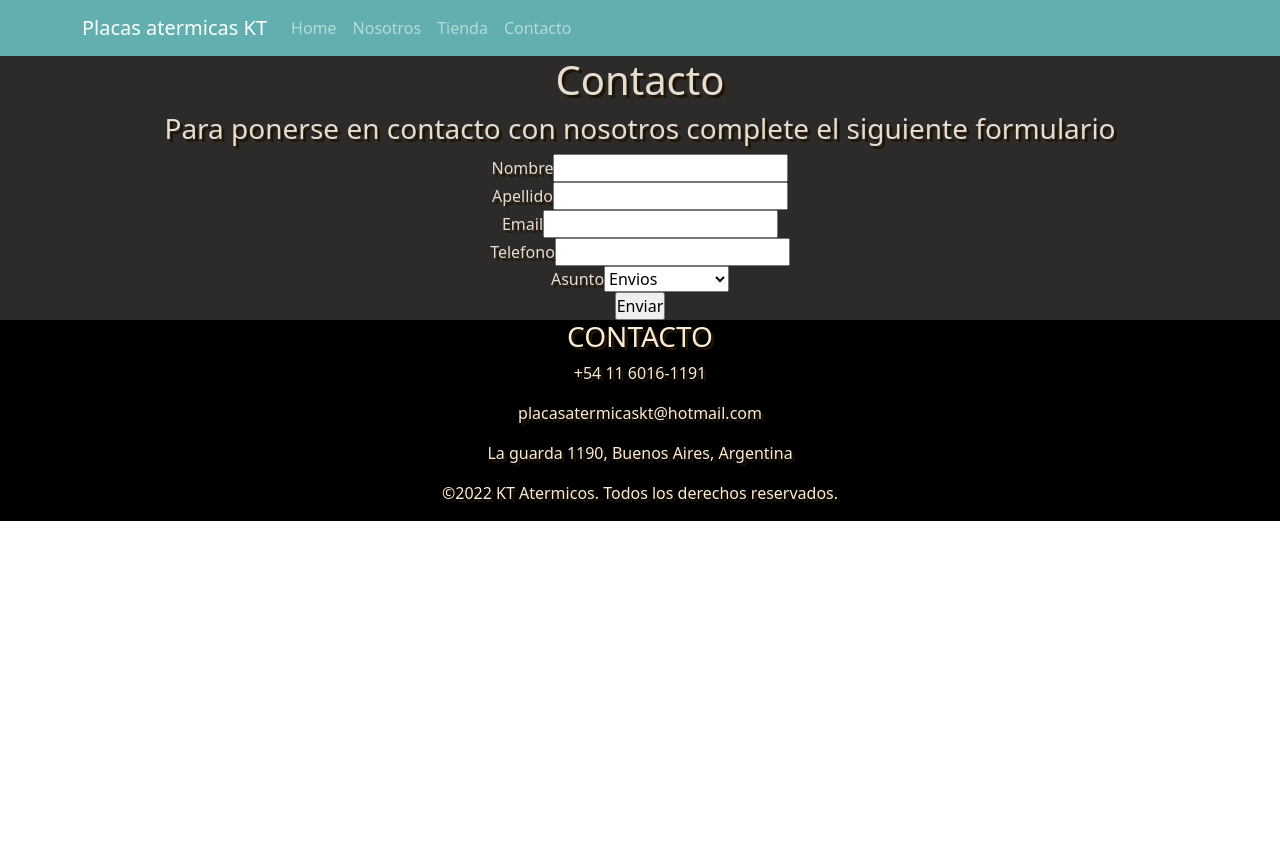
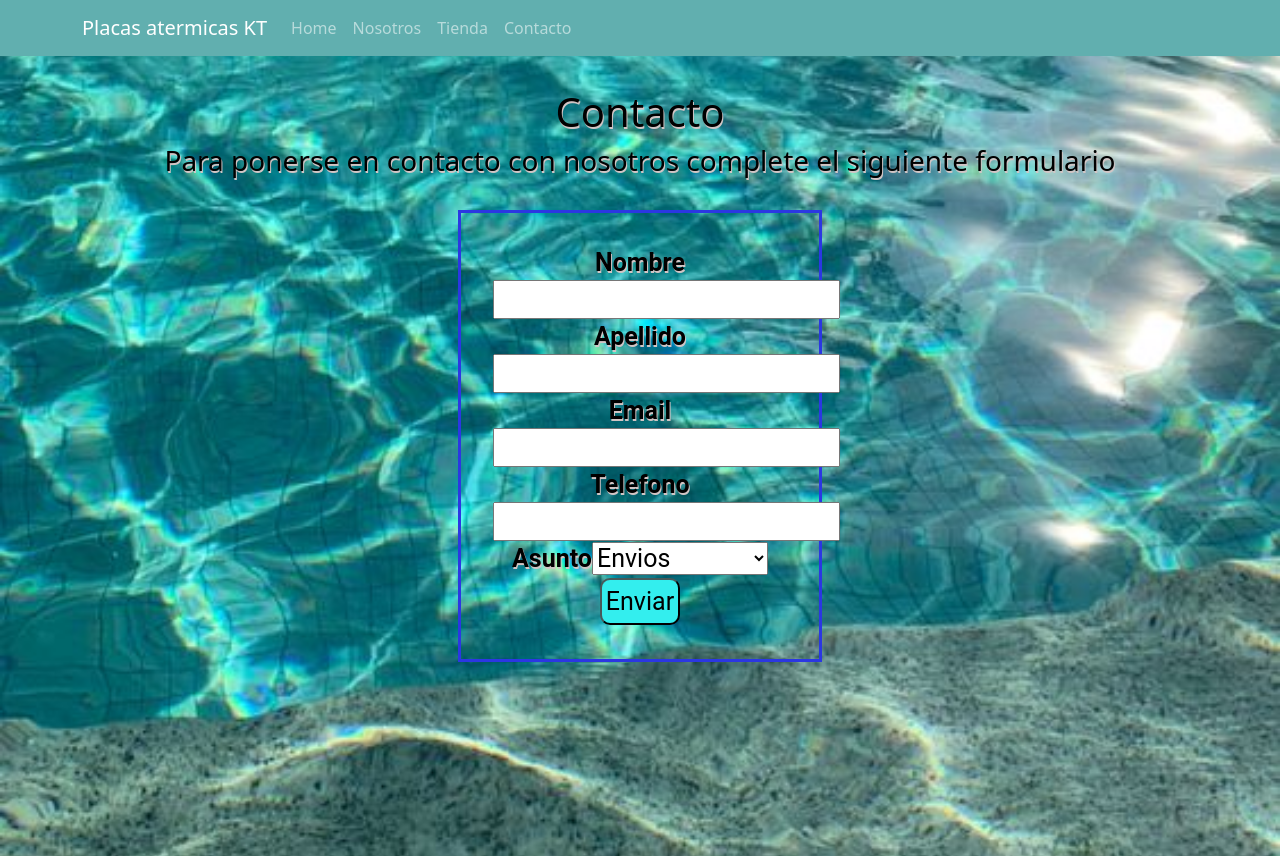
Before and after one commit to Pinkei/MyProyectReact, a React (Create React App) app: page /contacto in a window 1280 px wide. Before the commit the page ends 800 px from the top, so only its background shows below. Built offline with nearby package versions, Linux system fonts and the light colour scheme.

Commit message:
formulario

```diff
--- a/src/componentes/Productos/Productos.js
+++ b/src/componentes/Productos/Productos.js
@@ -2,6 +2,7 @@ import { useState } from "react";
 import React from "react";
 import "./productos.css";
 import Producto from "../Productos/Producto";
+
 
 
 
--- a/src/componentes/contacto/contacto.css
+++ b/src/componentes/contacto/contacto.css
@@ -0,0 +1,43 @@
+*{
+    margin: 0;
+    padding: 0;
+    box-sizing: border-box;
+}
+
+.form{
+    background-image: url('../img/aguafondo_pileta.jpg');
+    background-color: rgb(221, 219, 219);
+    background-repeat: no-repeat;
+    background-size: cover;
+    background-position: center;
+    padding: 2rem;
+    height: 100vh;
+    color: black;
+    text-shadow: 1px 2px rgb(209, 197, 197);
+
+}
+.formEstilo{
+    color: black;
+    font-size: 25px;
+    font-family: 'Roboto', sans-serif;
+    padding: 2rem;
+    margin: 2rem;
+    border: 3px solid;
+    border-color:rgb(43, 55, 226);
+    font-weight:bold;
+    line-height: 1.4;
+    width: 30%;
+        margin-left: auto;
+        margin-right: auto;
+        text-shadow: 1px 2px rgb(209, 197, 197);
+
+}
+
+.botonEnviar{
+    background-color: rgb(51, 238, 238);
+    border-color: rgb(4, 5, 5);
+    border-radius: 10px;
+    margin: 2px;
+    padding: 4px;
+
+}
--- a/src/componentes/contacto/contacto.js
+++ b/src/componentes/contacto/contacto.js
@@ -4,20 +4,26 @@ import "./contacto.css"
 import Footer from "../footer/footer"
 
 const Contacto = () => {
-    const { register, handleSubmit } = useForm("");
+    const { register, formState:{errors} ,handleSubmit } = useForm("");
     const onSubmit = (data) =>{
         console.log(data);
     }
 
     return(
-        <div>
+        <div className="form">
             <h1>Contacto</h1>
             <h3> Para ponerse en contacto con nosotros complete el siguiente formulario</h3>
-            <form onSubmit={handleSubmit(onSubmit)}>
+            <form className="formEstilo" onSubmit={handleSubmit(onSubmit)}>
             <div>
                 <label>Nombre</label>
                 <input type="text" {...register('nombre',{required: true,
                 maxLength:10})} />
+
+                {errors.nombre?.type==='required' && <p>El campo nombre es obligatorio</p>}
+
+                {errors.nombre?.type==='maxlength' && <p>El campo nombre debe tener menos de 10 caracteres</p>}
+
+
             </div>
             <div>
                 <label>Apellido</label>
@@ -29,10 +35,19 @@ const Contacto = () => {
                 <input type="text" {...register('email',{
                     pattern: /^\w+([.-_+]?\w+)*@\w+([.-]?\w+)*(\.\w{2,10})+$/
                 })} />
+
+            {errors.email?.type==='pattern' && <p>El formato es incorrecto</p>}
+
             </div>
             <div>
                 <label>Telefono</label>
-                <input type="number" />
+                <input type="number"{...register('telefono',{required: true,
+                maxLength:10})} />
+
+{errors.telefono?.type==='required' && <p>El campo telefono es obligatorio</p>}
+
+{errors.telefono?.type==='maxlength' && <p>El campo telefono debe tener menos de 10 caracteres</p>}
+
             </div>
             <div>
                 <label>Asunto</label>
@@ -42,9 +57,9 @@ const Contacto = () => {
                     <option value="ct"> Citas </option>
                 </select>
             </div>
-            <input type="Submit" value="Enviar" />
+            <input type="Submit" value="Enviar" className="botonEnviar"/>
         </form>
-            <Footer/>
+            {/* <Footer/> */}
         </div>
     )
 }
```
